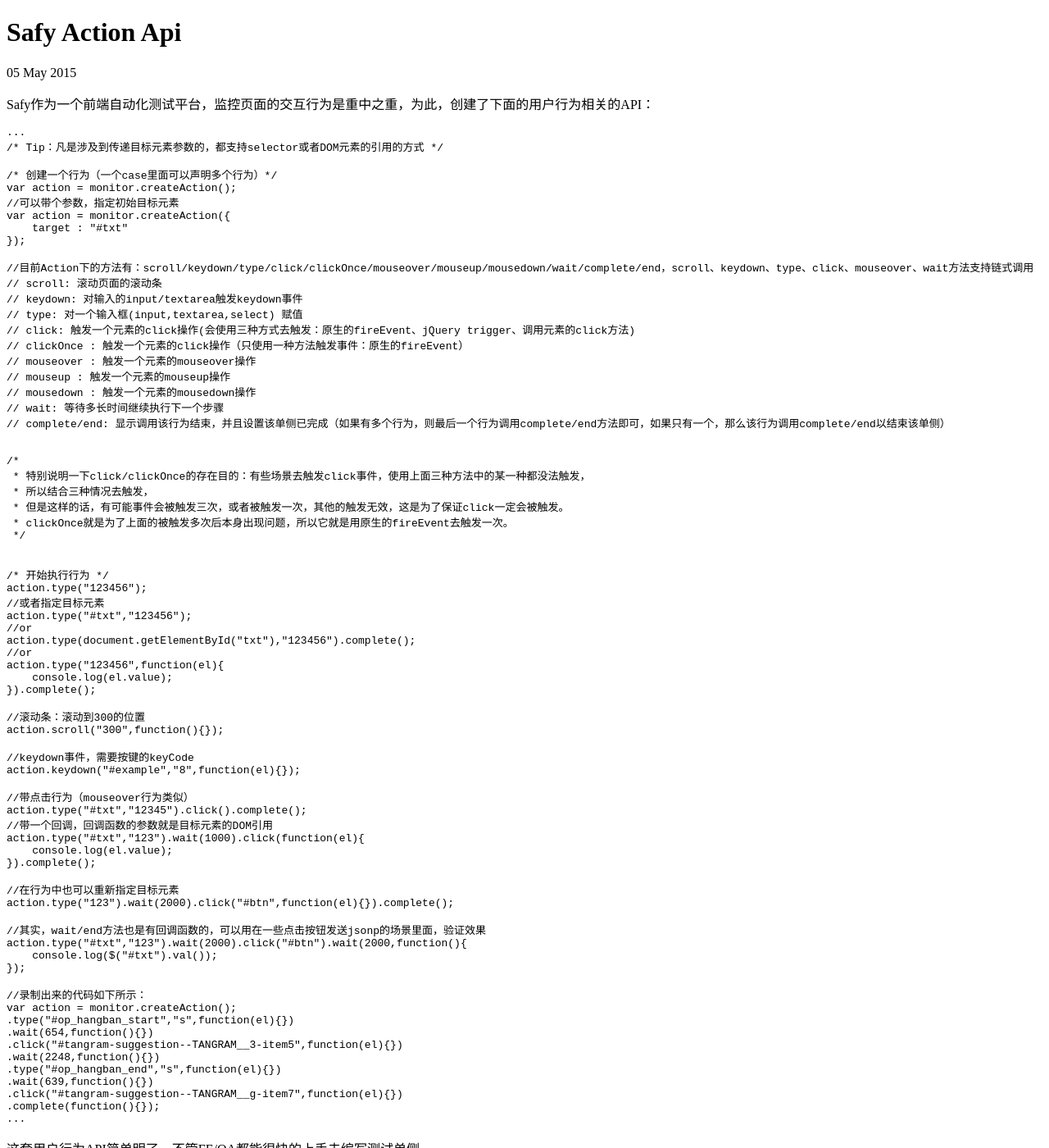
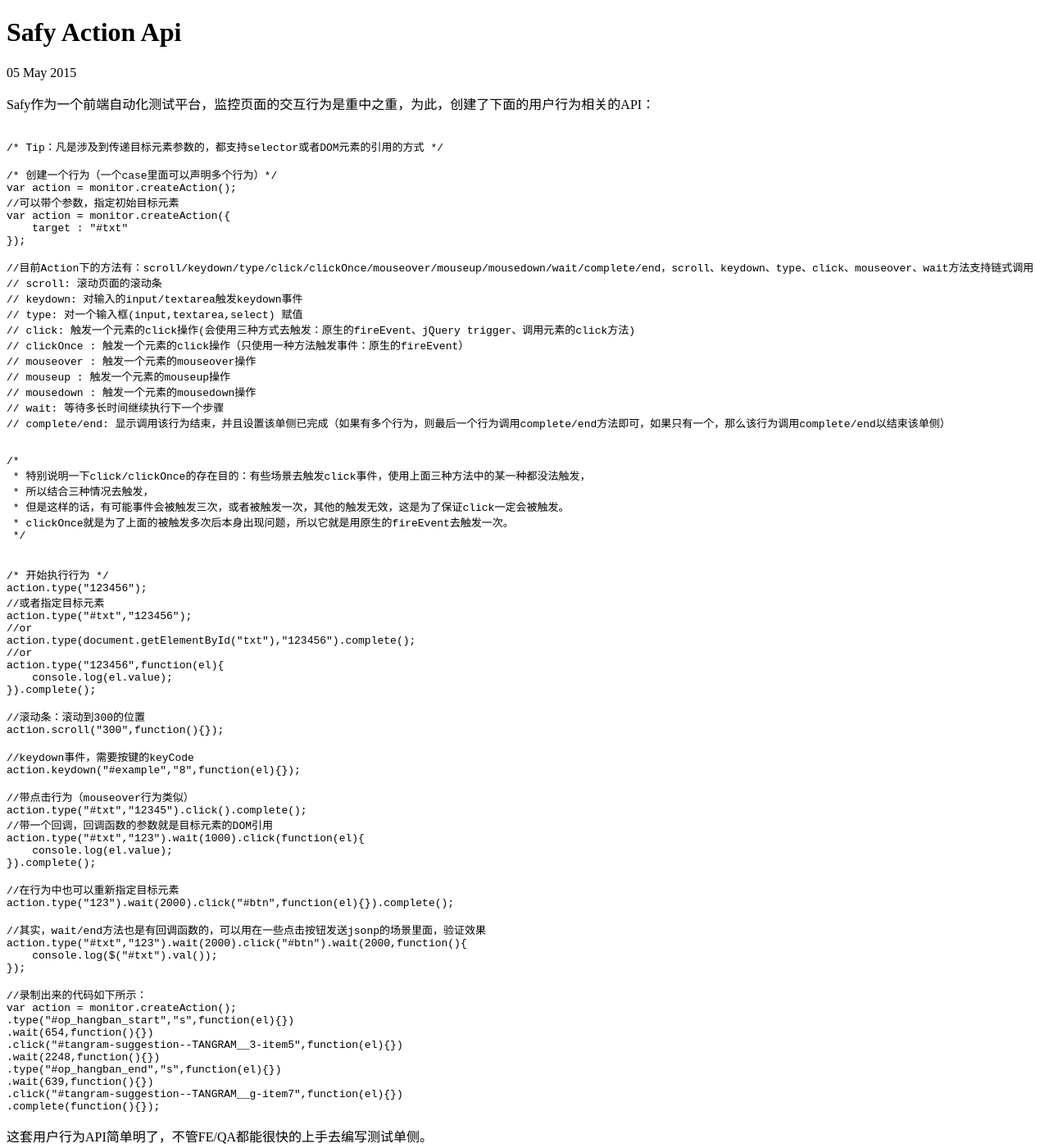
Before and after one commit to supersha/supersha.github.io, a Jekyll site: the page built from _posts/core-samples/2015-5-5-safy-action-api.md, in a window 1280 px wide and 1400 px high. Shown: the whole window at 82% size. Built offline with Jekyll 4.4.1, drawn with Linux system fonts in a browser that asks for light colours.

Commit message:
by shafeng

```diff
--- a/_posts/core-samples/2015-5-5-safy-action-api.md
+++ b/_posts/core-samples/2015-5-5-safy-action-api.md
@@ -7,7 +7,7 @@ tagline: ""
 
 Safy作为一个前端自动化测试平台，监控页面的交互行为是重中之重，为此，创建了下面的用户行为相关的API：
 
-{% capture text %}...
+{% capture text %}
 /* Tip：凡是涉及到传递目标元素参数的，都支持selector或者DOM元素的引用的方式 */
 
 /* 创建一个行为（一个case里面可以声明多个行为）*/
@@ -80,7 +80,7 @@ var action = monitor.createAction();
 .wait(639,function(){})
 .click("#tangram-suggestion--TANGRAM__g-item7",function(el){})
 .complete(function(){});
-...{% endcapture %}
+{% endcapture %}
 {% include JB/liquid_raw %}
 
 这套用户行为API简单明了，不管FE/QA都能很快的上手去编写测试单侧。
```
